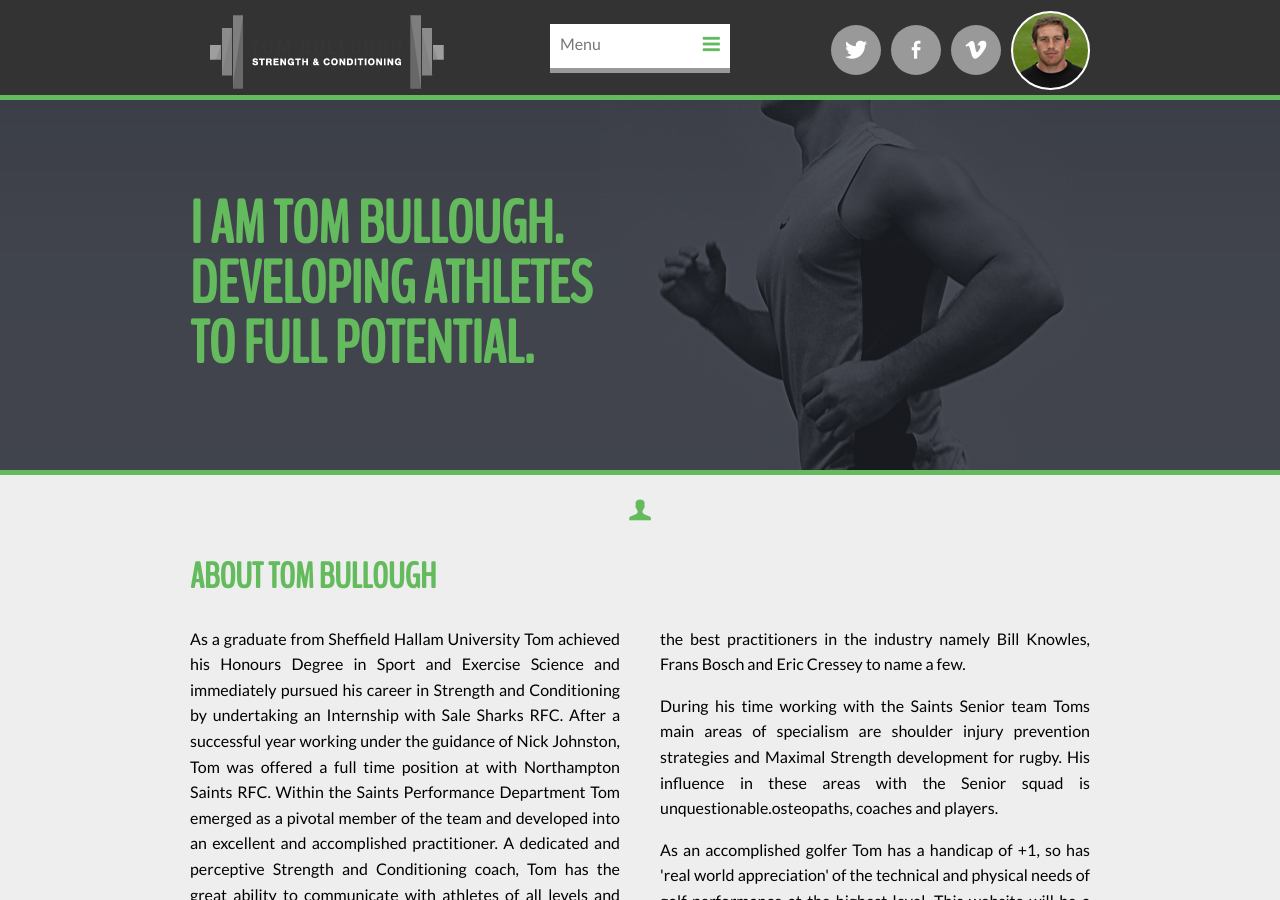
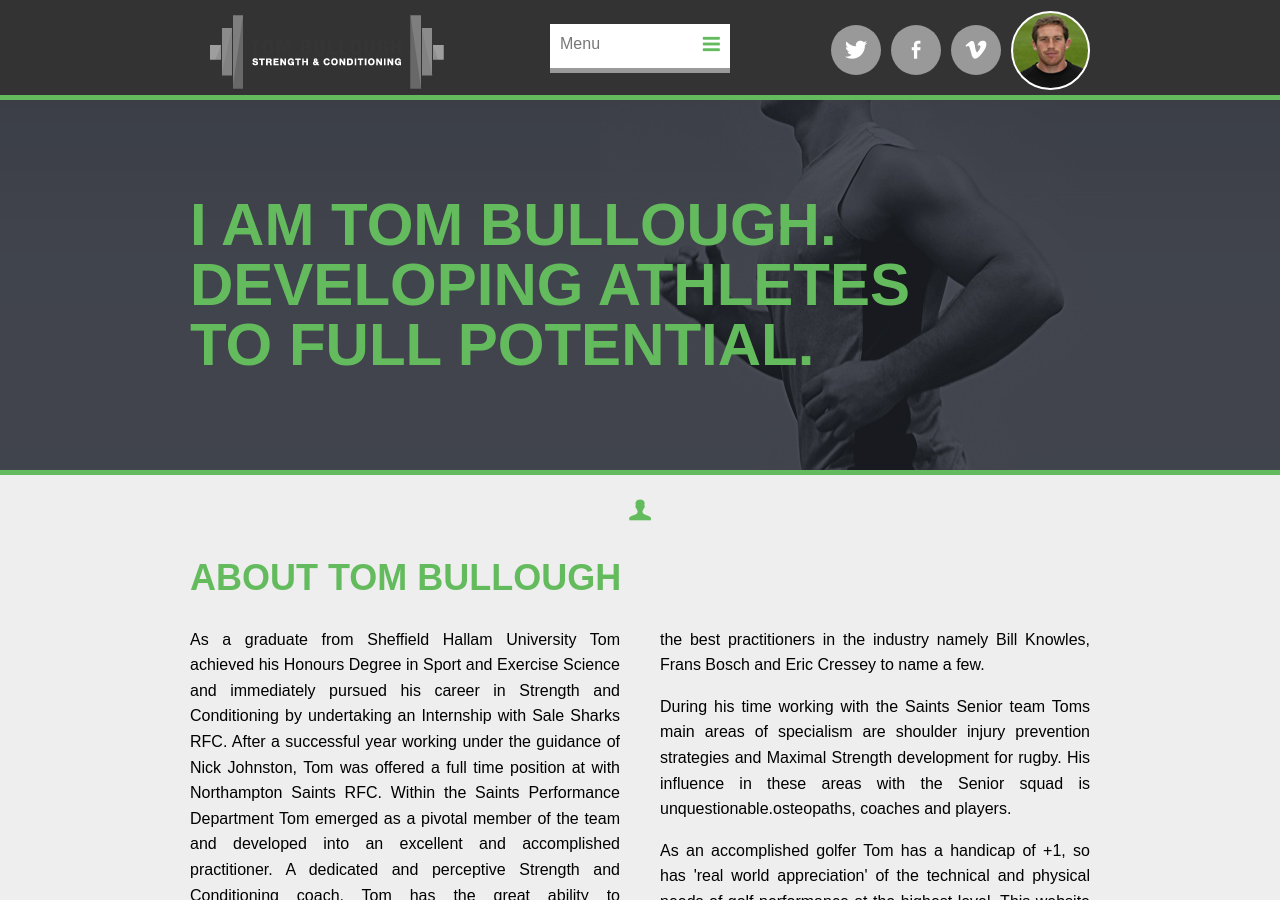
Before and after one commit to tbullough/tbullough.github.io, a Jekyll site: the page built from index.html, in a window 1280 px wide and 900 px high. Built offline with Jekyll 4.4.1, drawn with Linux system fonts in a browser that asks for light colours; Markdown is read by kramdown in place of the engine named in the settings.

Commit message:
Update tombullough.css

```diff
--- a/css/tombullough.css
+++ b/css/tombullough.css
@@ -41,37 +41,6 @@
 .tbi-calendar:before { content: "\e80F";}
 .tbi-menu:before { content: "\e810";}
 .tbi-shop:before { content: "\e811";}
-
-
-
-
-/*
-	Fonts
-*/
-
-@font-face {
-	font-family: 'latobold';
-	src: url('../fonts/lato-bold-webfont.eot');
-	src: url('../fonts/lato-bold-webfont.eot?#iefix') format('embedded-opentype'), url('../fonts/lato-bold-webfont.woff') format('woff'), url('../fonts/lato-bold-webfont.ttf') format('truetype'), url('../fonts/lato-bold-webfont.svg#latobold') format('svg');
-	font-weight: normal;
-	font-style: normal;
-}
-
-@font-face {
-	font-family: 'latoregular';
-	src: url('../fonts/lato-regular-webfont.eot');
-	src: url('../fonts/lato-regular-webfont.eot?#iefix') format('embedded-opentype'), url('../fonts/lato-regular-webfont.woff') format('woff'), url('../fonts/lato-regular-webfont.ttf') format('truetype'), url('../fonts/lato-regular-webfont.svg#latoregular') format('svg');
-	font-weight: normal;
-	font-style: normal;
-}
-
-@font-face {
-	font-family: 'benchnineregular';
-	src: url('../fonts/benchnine-regular-webfont.eot');
-	src: url('../fonts/benchnine-regular-webfont.eot?#iefix') format('embedded-opentype'), url('../fonts/benchnine-regular-webfont.woff') format('woff'), url('../fonts/benchnine-regular-webfont.ttf') format('truetype'), url('../fonts/benchnine-regular-webfont.svg#benchnineregular') format('svg');
-	font-weight: normal;
-	font-style: normal;
-}
 
 
 
```
